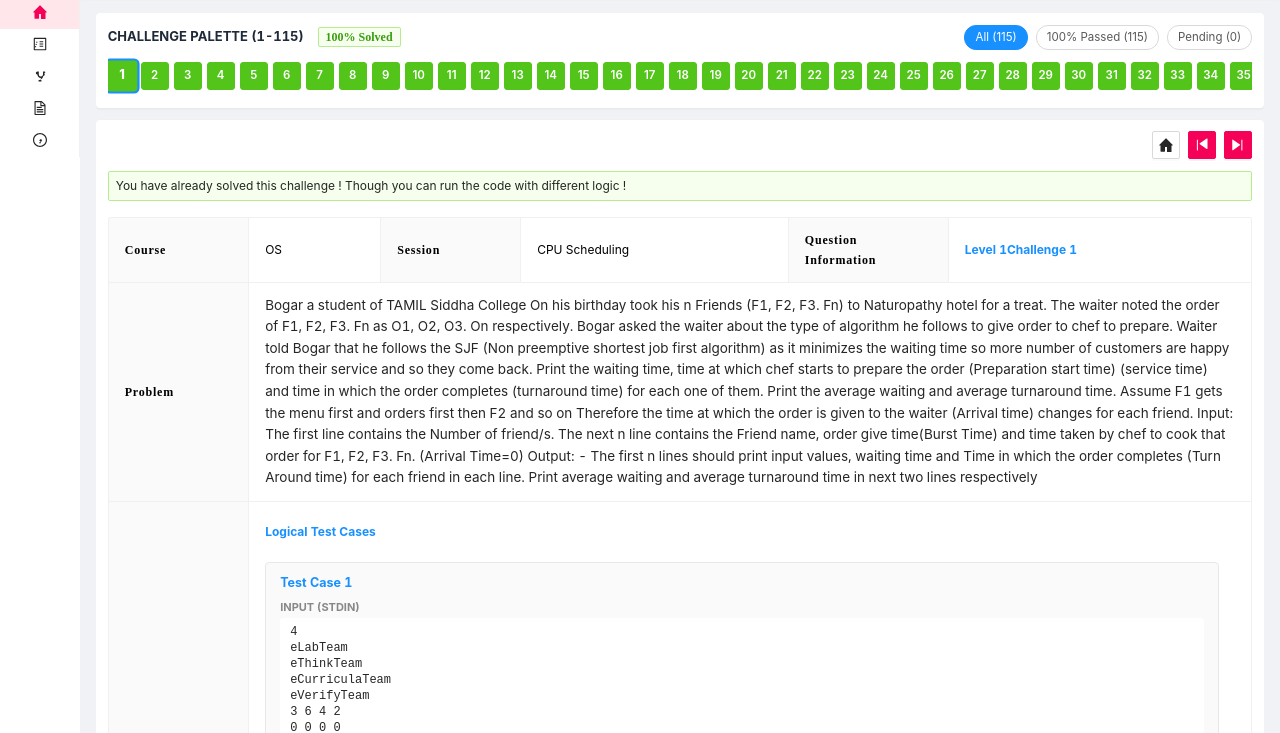
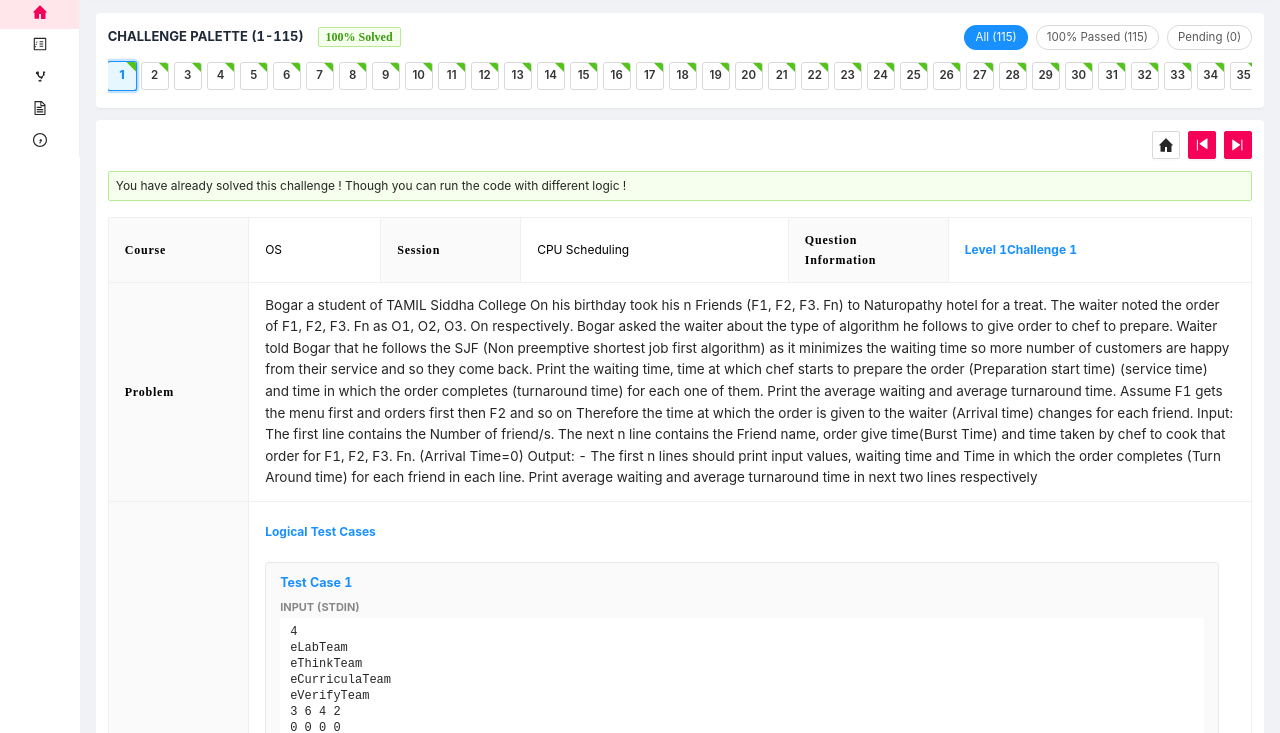
Before and after one commit to nothingx143/os, a plain HTML site: page web/index.html in a window 1280 px wide. Shown: the part 67-800 px from the top of the page. Drawn offline with Linux system fonts and the light colour scheme; a web font is replaced by a local one.

Commit message:
Update challenge palette to subtle corner highlights instead of solid box fills

```diff
--- a/web/style.css
+++ b/web/style.css
@@ -269,13 +269,14 @@ body {
 }
 
 .palette-btn {
+  position: relative;
   width: 28px;
   height: 28px;
   flex-shrink: 0;
   border: 1px solid #d9d9d9;
   border-radius: 3px;
-  background: #fafafa;
-  color: #595959;
+  background: #ffffff;
+  color: #333333;
   font-size: 11.5px;
   font-weight: 600;
   display: flex;
@@ -283,30 +284,51 @@ body {
   justify-content: center;
   cursor: pointer;
   transition: all 0.15s;
+  overflow: hidden;
+  user-select: none;
 }
 
 .palette-btn:hover {
   border-color: #1890ff;
   color: #1890ff;
-  background: #e6f7ff;
+  background: #f0f7ff;
 }
 
-.palette-btn.solved {
-  background: #52c41a;
-  border-color: #52c41a;
-  color: #fff;
+/* Green Highlighted Corner for Solved */
+.palette-btn.solved::after {
+  content: "";
+  position: absolute;
+  top: 0;
+  right: 0;
+  width: 0;
+  height: 0;
+  border-style: solid;
+  border-width: 0 9px 9px 0;
+  border-color: transparent #52c41a transparent transparent;
+  pointer-events: none;
 }
 
-.palette-btn.unsolved {
-  background: #faad14;
-  border-color: #faad14;
-  color: #fff;
+/* Yellow Highlighted Corner for Unsolved */
+.palette-btn.unsolved::after {
+  content: "";
+  position: absolute;
+  top: 0;
+  right: 0;
+  width: 0;
+  height: 0;
+  border-style: solid;
+  border-width: 0 9px 9px 0;
+  border-color: transparent #faad14 transparent transparent;
+  pointer-events: none;
 }
 
 .palette-btn.active {
-  box-shadow: 0 0 0 2px #1890ff;
-  transform: scale(1.1);
+  border-color: #1890ff;
+  box-shadow: 0 0 0 2px rgba(24, 144, 255, 0.25);
+  background: #e6f7ff;
+  color: #1890ff;
   font-weight: 800;
+  transform: scale(1.08);
 }
 
 /* Official Descriptions Table styling */
```
